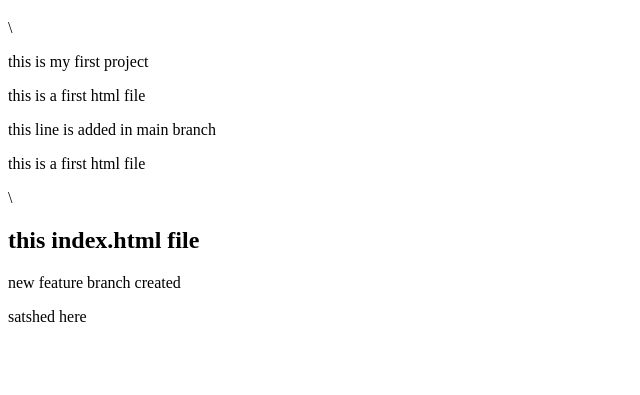
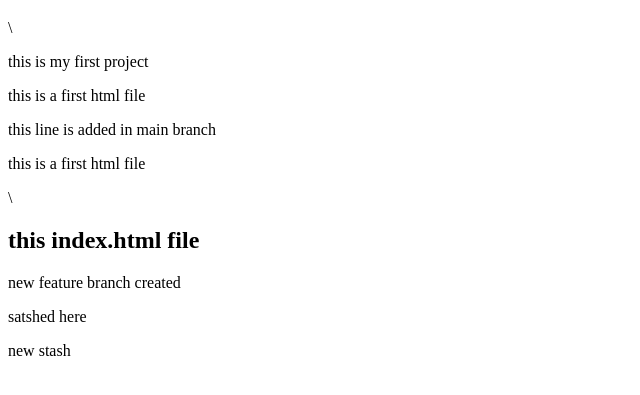
Before and after one commit to lakshmihatti9196-dev/MYPROJECT, a plain HTML site: page index.html in a window 1280 px wide. Shown: the part 61-456 px from the top of the page, without its empty margins (0-640 px from the left). Drawn offline with Linux system fonts and the light colour scheme.

Commit message:
stash applied

```diff
--- a/index.html
+++ b/index.html
@@ -12,5 +12,6 @@
 <h2>this index.html file</h2>
 <p>new feature branch created</p>
 <p>satshed here</p>
+<p>new stash</p>
 </body>
 </html>
```
